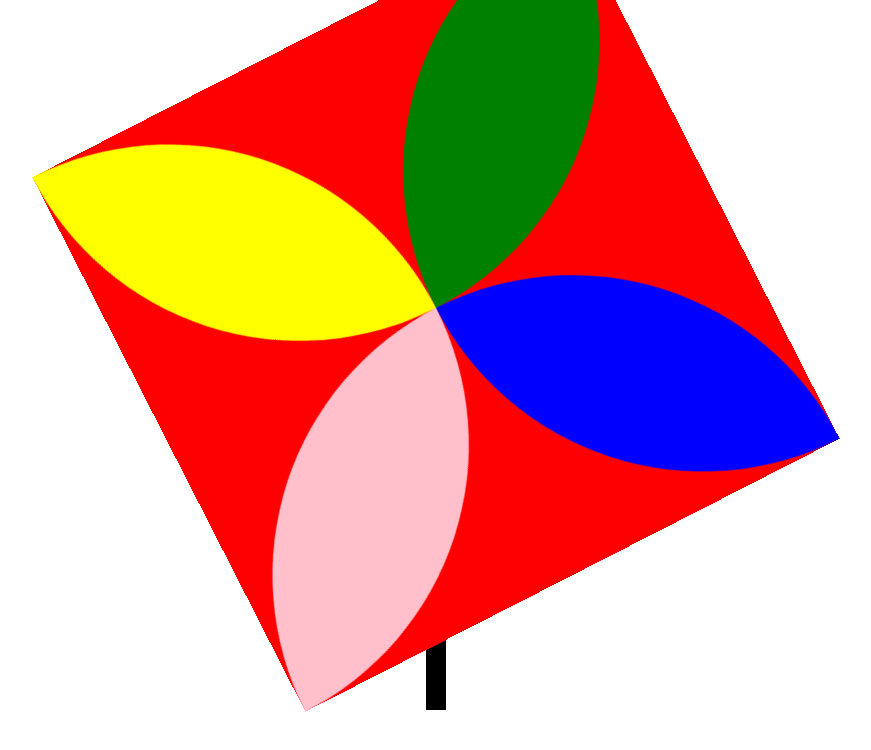
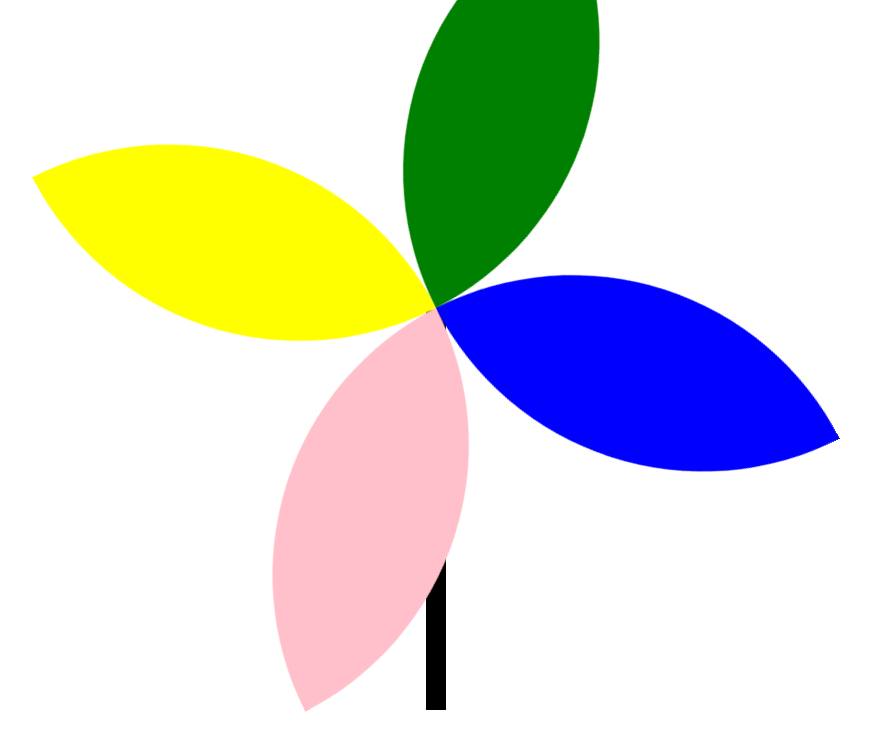
Before and after one commit to JangidSubhash/flower, a plain HTML site: page index.html in a window 1280 px wide. Shown: the whole page, without its empty margins (204-1075 px from the left). Drawn offline with Linux system fonts and the light colour scheme.

Commit message:
flower v3

```diff
--- a/index.html
+++ b/index.html
@@ -8,7 +8,7 @@
         #parent{
             width: 600px;
             height: 600px;
-            background: red;
+            //background: red;
             margin: auto;
             overflow: hidden;
             position: relative;
```
